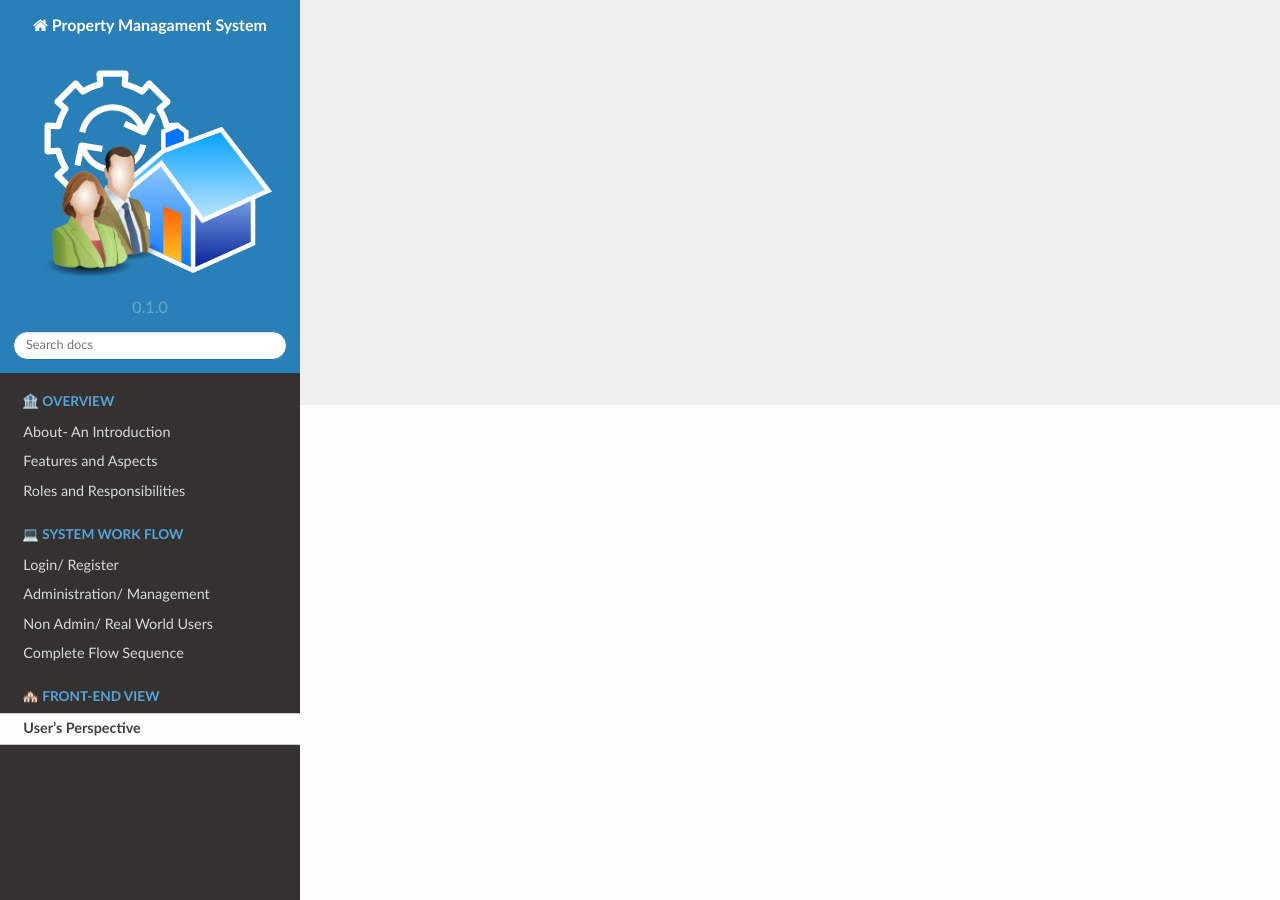
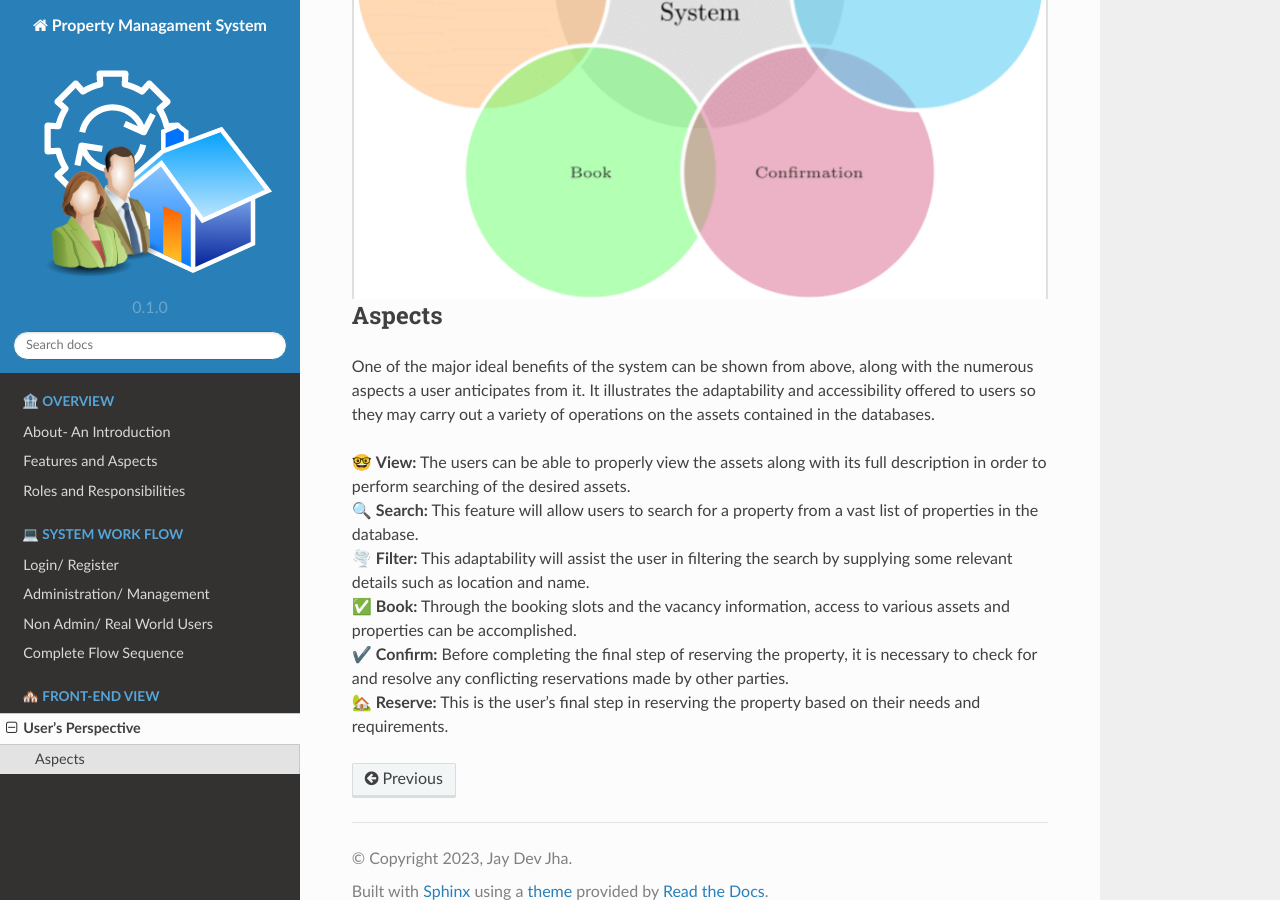
Before and after one commit to IIITM-Jay/Property-Management-System-Docs, a Sphinx documentation site: the page built from docs/source/usersPerspective.rst, in a window 1280 px wide and 900 px high, scrolled down 495 px. Built offline with Sphinx 7.4.7 and the Read the Docs theme 2.0.0, drawn with Linux system fonts in a browser that asks for light colours.

Commit message:
Update usersPerspective.rst

```diff
--- a/docs/source/usersPerspective.rst
+++ b/docs/source/usersPerspective.rst
@@ -1,2 +1,21 @@
+.. role:: raw-html(raw)
+    :format: html
+
 User's Perspective
 =====================
+
+.. image:: _static/images/frontView1.png
+   :align: center
+
+
+Aspects
+---------------
+One of the major ideal benefits of the system can be shown from above, along with the numerous aspects a user anticipates from it.
+It illustrates the adaptability and accessibility offered to users so they may carry out a variety of operations on the assets contained in the databases.
+
+🤓 **View:** The users can be able to properly view the assets along with its full description in order to perform searching of the desired assets. :raw-html:`<br />`
+🔍 **Search:** This feature will allow users to search for a property from a vast list of properties in the database. :raw-html:`<br />`
+🌪️ **Filter:** This adaptability will assist the user in filtering the search by supplying some relevant details such as location and name. :raw-html:`<br />`
+✅ **Book:**  Through the booking slots and the vacancy information, access to various assets and properties can be accomplished. :raw-html:`<br />`
+✔️ **Confirm:** Before completing the final step of reserving the property, it is necessary to check for and resolve any conflicting reservations made by other parties. :raw-html:`<br />`
+🏡 **Reserve:** This is the user's final step in reserving the property based on their needs and requirements.
```
